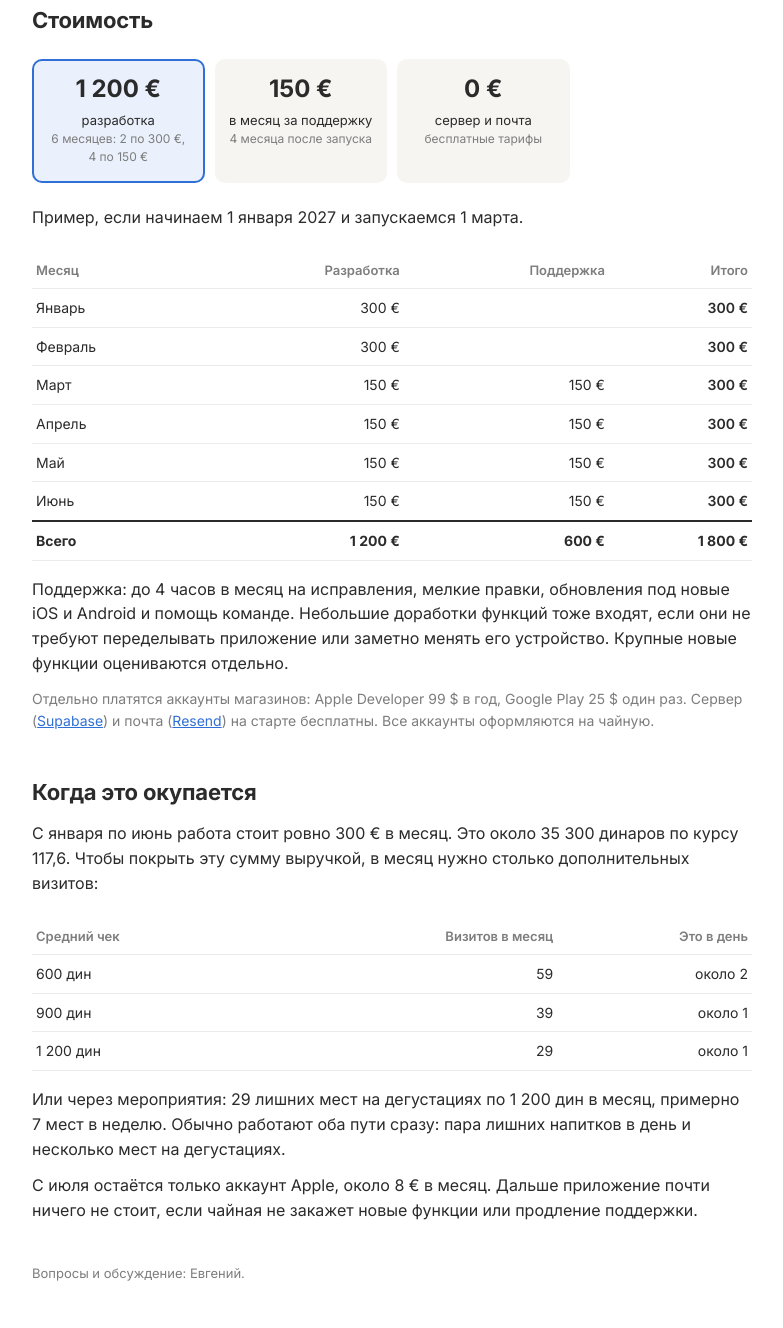
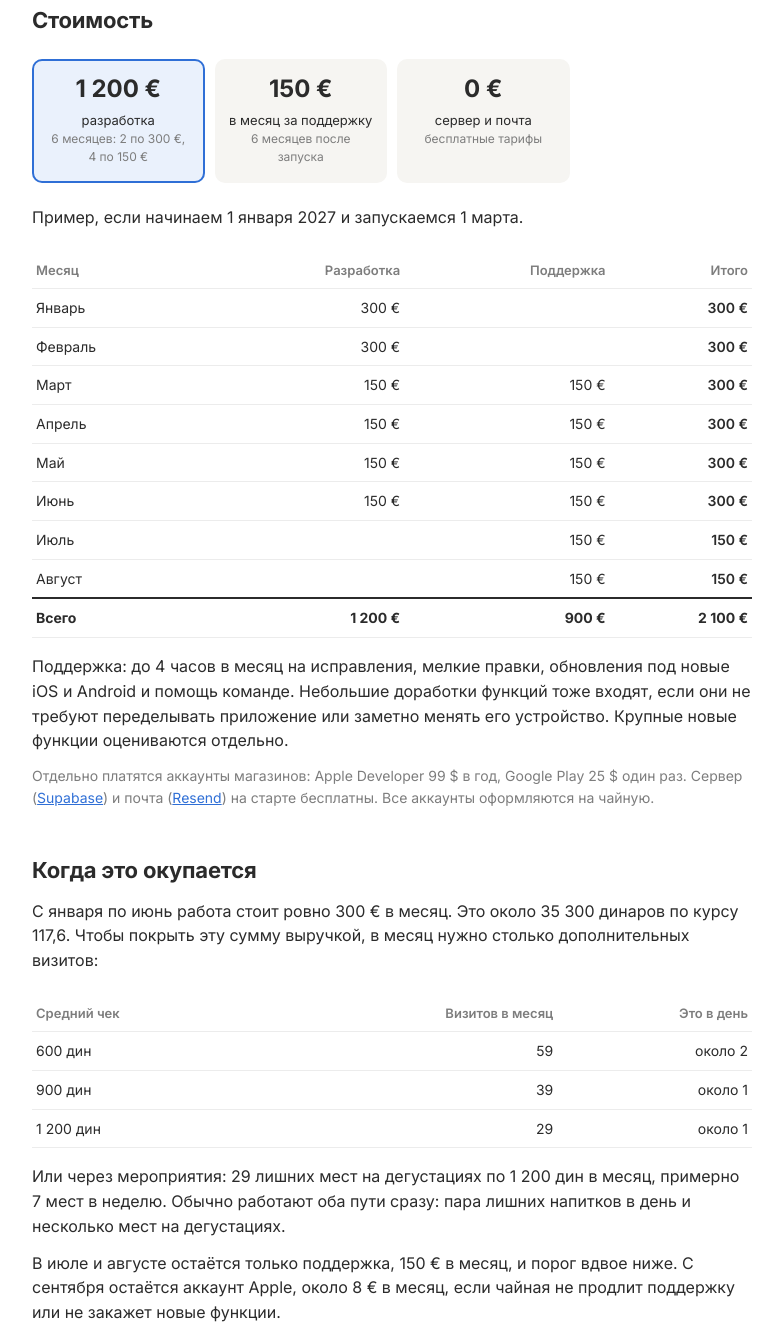
Before and after one commit to ezhulikov/telement-app-prototype, a plain HTML site: page pitch/index.html in a window 1280 px wide. Shown: the part 2092-3420 px from the top of the page, without its empty margins (248-1031 px from the left). Drawn offline with Linux system fonts and the light colour scheme.

Commit message:
Pitch: support 6 months, total 2100

```diff
--- a/pitch/index.html
+++ b/pitch/index.html
@@ -107,7 +107,7 @@
 <h2>Стоимость</h2>
 <div class="figs">
   <div class="fig main"><b>1 200 €</b><span>разработка</span><i>6 месяцев: 2 по 300 €, 4 по 150 €</i></div>
-  <div class="fig"><b>150 €</b><span>в месяц за поддержку</span><i>4 месяца после запуска</i></div>
+  <div class="fig"><b>150 €</b><span>в месяц за поддержку</span><i>6 месяцев после запуска</i></div>
   <div class="fig"><b>0 €</b><span>сервер и почта</span><i>бесплатные тарифы</i></div>
 </div>
 
@@ -120,7 +120,9 @@
   <tr><td>Апрель</td><td class="r">150 €</td><td class="r">150 €</td><td class="r n">300 €</td></tr>
   <tr><td>Май</td><td class="r">150 €</td><td class="r">150 €</td><td class="r n">300 €</td></tr>
   <tr><td>Июнь</td><td class="r">150 €</td><td class="r">150 €</td><td class="r n">300 €</td></tr>
-  <tr class="total"><td>Всего</td><td class="r">1 200 €</td><td class="r">600 €</td><td class="r">1 800 €</td></tr>
+  <tr><td>Июль</td><td class="r"></td><td class="r">150 €</td><td class="r n">150 €</td></tr>
+  <tr><td>Август</td><td class="r"></td><td class="r">150 €</td><td class="r n">150 €</td></tr>
+  <tr class="total"><td>Всего</td><td class="r">1 200 €</td><td class="r">900 €</td><td class="r">2 100 €</td></tr>
 </table></div>
 <p>Поддержка: до 4 часов в месяц на исправления, мелкие правки, обновления под новые iOS и Android и помощь команде. Небольшие доработки функций тоже входят, если они не требуют переделывать приложение или заметно менять его устройство. Крупные новые функции оцениваются отдельно.</p>
 <p class="muted">Отдельно платятся аккаунты магазинов: Apple Developer 99 $ в год, Google Play 25 $ один раз. Сервер (<a href="https://supabase.com/pricing">Supabase</a>) и почта (<a href="https://resend.com/pricing">Resend</a>) на старте бесплатны. Все аккаунты оформляются на чайную.</p>
@@ -135,7 +137,7 @@
   <tr><td>1 200 дин</td><td class="r">29</td><td class="r">около 1</td></tr>
 </table></div>
 <p>Или через мероприятия: 29 лишних мест на дегустациях по 1 200 дин в месяц, примерно 7 мест в неделю. Обычно работают оба пути сразу: пара лишних напитков в день и несколько мест на дегустациях.</p>
-<p>С июля остаётся только аккаунт Apple, около 8 € в месяц. Дальше приложение почти ничего не стоит, если чайная не закажет новые функции или продление поддержки.</p>
+<p>В июле и августе остаётся только поддержка, 150 € в месяц, и порог вдвое ниже. С сентября остаётся аккаунт Apple, около 8 € в месяц, если чайная не продлит поддержку или не закажет новые функции.</p>
 
 <p class="foot">Вопросы и обсуждение: Евгений.</p>
 </div>
```
